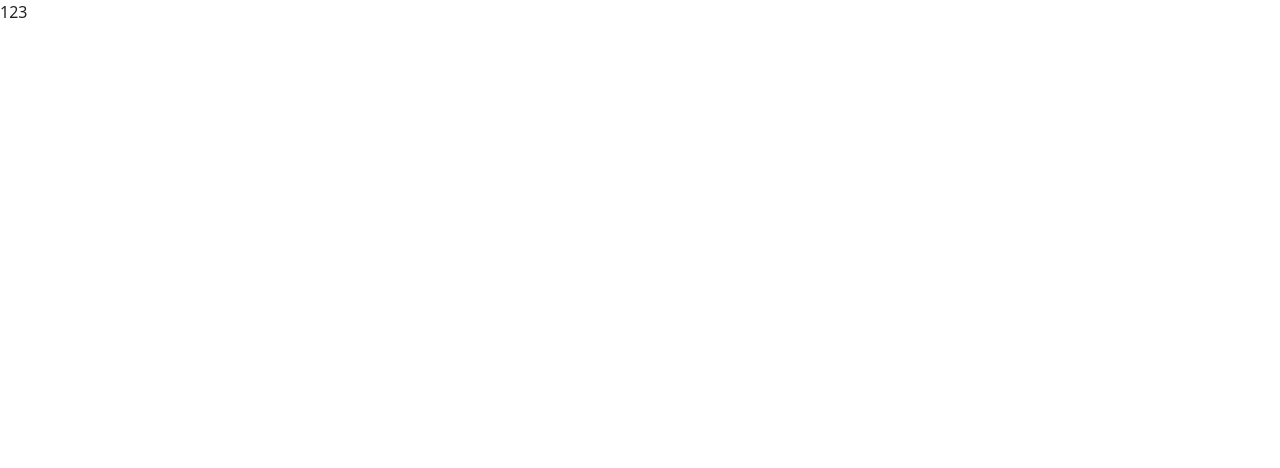
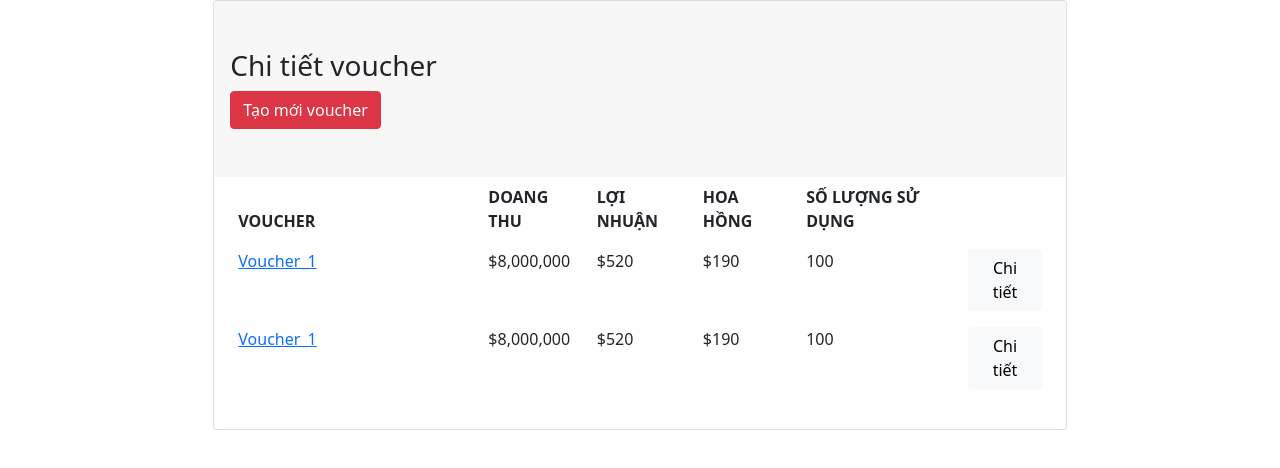
Before and after one commit to whoant/vy2-fe-voucher-traveloka, a React (Create React App) app: page /satistic in a window 1280 px wide. Shown: the top 468 px of the page. Built offline with nearby package versions, Linux system fonts and the light colour scheme.

Commit message:
Add satistic index

```diff
--- a/src/pages/Satistic/index.jsx
+++ b/src/pages/Satistic/index.jsx
@@ -3,7 +3,85 @@ import PropTypes from 'prop-types';
 
 const SatisticPage = props => {
     return (
-        <div>123</div>
+        <div className='d-flex justify-content-center'>
+            <div className="card card-custom col-md-8">
+                <div className="card-header border-0 py-5">
+                    <h3 className="card-title align-items-start flex-column">
+                        <span className="card-label font-weight-bolder text-dark">Chi tiết voucher</span>
+                    </h3>
+                    <div className="card-toolbar">
+                        <a href="#" className="btn btn-danger font-weight-bolder font-size-sm">Tạo mới voucher</a>
+                    </div>
+                </div>
+                <div className="card-body pt-0 pb-3">
+                    <div className="tab-content">
+                        <div className="table-responsive">
+                            <table className="table table-head-custom table-head-bg table-borderless table-vertical-center">
+                                <thead>
+                                    <tr className="text-left text-uppercase">
+                                        <th style={{'min-width': '250px'}} className="pl-7">
+                                            <span className="text-dark-75">voucher</span>
+                                        </th>
+                                        <th style={{'min-width': '100px'}}>doang thu</th>
+                                        <th style={{'min-width': '100px'}}>lợi nhuận</th>
+                                        <th style={{'min-width': '100px'}}>hoa hồng</th>
+                                        <th style={{'min-width': '130px'}}>số lượng sử dụng</th>
+                                        <th style={{'min-width': '80px'}}></th>
+                                    </tr>
+                                </thead>
+                                <tbody>
+                                    <tr>
+                                        <td>
+                                            <div>
+                                                <a href="#" className="text-dark-75 font-weight-bolder text-hover-primary mb-1 font-size-lg">Voucher_1</a>
+                                            </div>
+                                        </td>
+                                        <td>
+                                            <span className="text-dark-75 font-weight-bolder d-block font-size-lg">$8,000,000</span>
+                                        </td>
+                                        <td>
+                                            <span className="text-dark-75 font-weight-bolder d-block font-size-lg">$520</span>
+                                        </td>
+                                        <td>
+                                            <span className="text-dark-75 font-weight-bolder d-block font-size-lg">$190</span>
+                                        </td>
+                                        <td>
+                                            <span className="text-dark-75 font-weight-bolder d-block font-size-lg">100</span>
+                                        </td>
+                                        <td>
+                                            <a href="#" className="btn btn-light font-weight-bolder font-size-sm">Chi tiết</a>
+                                        </td>
+                                    </tr>
+                                    <tr>
+                                        <td>
+                                            <div>
+                                                <a href="#" className="text-dark-75 font-weight-bolder text-hover-primary mb-1 font-size-lg">Voucher_1</a>
+                                            </div>
+                                        </td>
+                                        <td>
+                                            <span className="text-dark-75 font-weight-bolder d-block font-size-lg">$8,000,000</span>
+                                        </td>
+                                        <td>
+                                            <span className="text-dark-75 font-weight-bolder d-block font-size-lg">$520</span>
+                                        </td>
+                                        <td>
+                                            <span className="text-dark-75 font-weight-bolder d-block font-size-lg">$190</span>
+                                        </td>
+                                        <td>
+                                            <span className="text-dark-75 font-weight-bolder d-block font-size-lg">100</span>
+                                        </td>
+                                        <td>
+                                            <a href="#" className="btn btn-light font-weight-bolder font-size-sm">Chi tiết</a>
+                                        </td>
+                                    </tr>
+                            </tbody>
+                            </table>
+                        </div>
+                    </div>
+                </div>
+            </div>
+
+        </div>
     );
 };
 
```
Also changed, not shown: src/pages/Satistic/components/DataLines/index.jsx (added).
